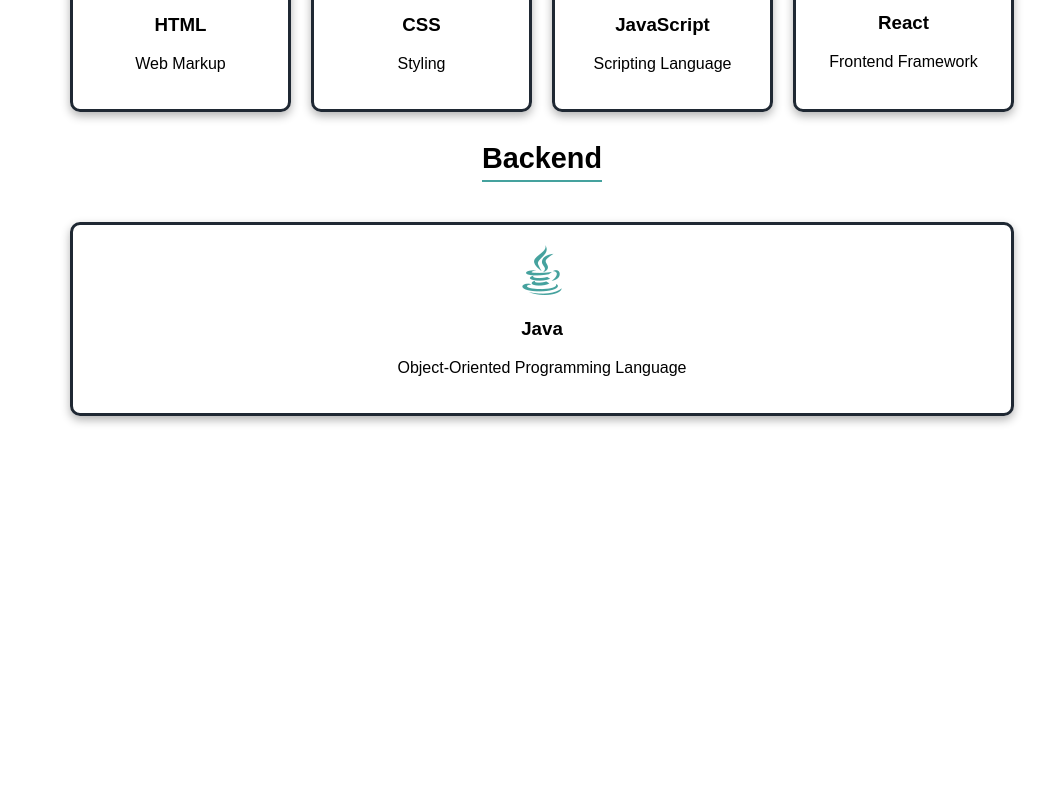
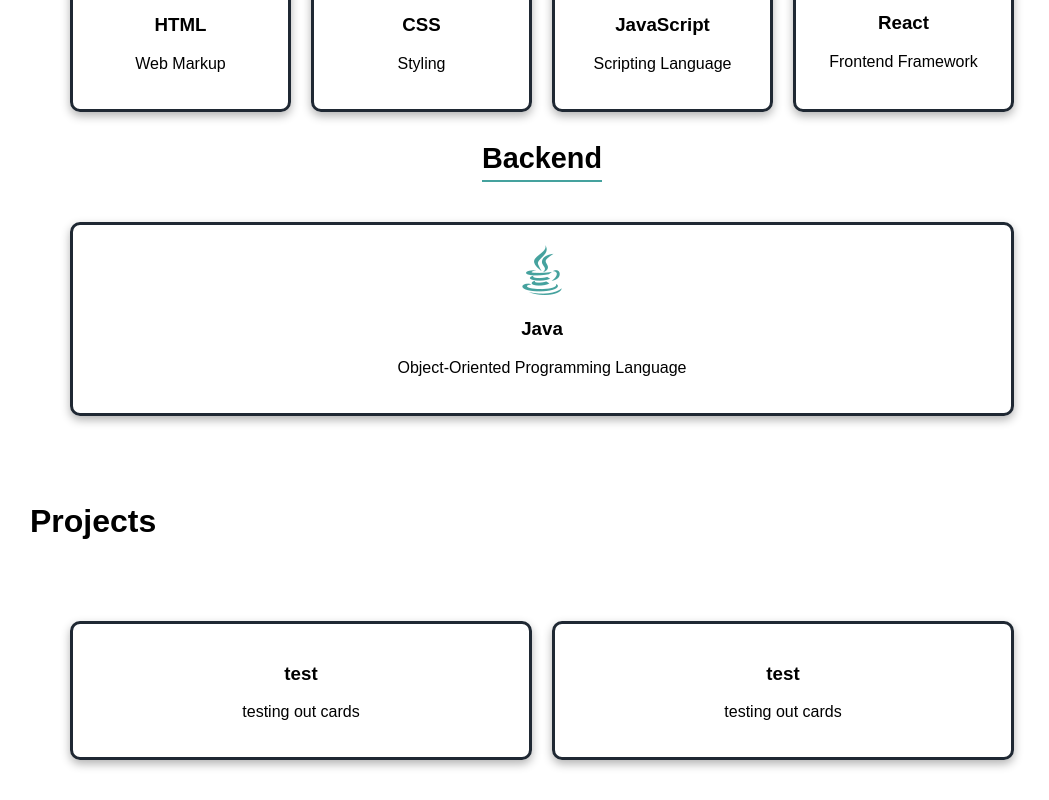
Before and after one commit to bwbowen15/Portfolio-Site, a React (Vite) app: page / in a window 1280 px wide. Shown: the part 1441-2241 px from the top of the page, without its empty margins (98-1147 px from the left). Before the commit the page ends 1897 px from the top, so only its background shows below. Built offline with nearby package versions, Linux system fonts and the light colour scheme.

Commit message:
added cards for project components. will continue to implement

```diff
--- a/src/App.jsx
+++ b/src/App.jsx
@@ -7,6 +7,7 @@ import Picture from './Components/Picture/Picture'
 import Intro from './Components/Intro/Intro'
 import About from './Components/About/About'
 import Skills from './Components/Skills/Skills'
+import Projects from './Components/Projects/Projects'
 
 function App() {
 
@@ -17,6 +18,7 @@ function App() {
     <Intro></Intro>
     <About></About>
     <Skills></Skills>
+    <Projects></Projects>
     </>
   )
 }
--- /dev/null
+++ b/src/Components/Projects/ProjectCard.jsx
@@ -0,0 +1,26 @@
+import './projects.css';
+import Techs from './Techs';
+
+function ProjectCard(props){
+
+    return(
+        <div>
+            <a src={props.link}>
+
+                <h3>{props.name}</h3>
+                <p>{props.description}</p>
+
+                <div className='techs'>
+
+
+
+                </div>
+
+            </a>
+
+
+        </div>
+    )
+}
+
+export default ProjectCard;
--- /dev/null
+++ b/src/Components/Projects/Projects.css
@@ -0,0 +1,45 @@
+.projectsGrid{
+    gap: 20px;
+    display: grid;
+    grid-template-columns: repeat(auto-fit, minmax(150px, 1fr));
+    margin-top: 20px
+}
+.projectsContainer{
+    margin: auto;
+    max-width: 1000px;
+    padding: 40px;
+    text-align: center;
+
+}
+div{
+    display: block;
+}
+
+
+.projects{
+    margin-left: 10%;
+    margin-right: 10%;
+
+
+}
+.projectsBody{
+    padding-top: 2%
+    /* background-color: #1f2833;
+    color: white; */
+}
+.projectCard{
+    border-radius: 10px;
+    box-shadow: 0 4px 10px #0000004d;
+    padding: 20px;
+    text-align: center;
+    border: solid #1f2833;
+}
+
+.projectCard:hover{
+    transform: scale(1.1);
+}
+
+div{
+    display: block;
+    unicode-bidi: isolate;
+}
--- /dev/null
+++ b/src/Components/Projects/Projects.jsx
@@ -0,0 +1,33 @@
+import './projects.css';
+import ProjectCard from './ProjectCard'
+
+function Projects(){
+
+    return(
+        <div className='projectsBody'>
+
+            <div className='projects' id="projects">
+                <h1>Projects</h1>
+
+
+                <div className='projectsContainer'>
+                    <div className='projectsGrid'>
+                        <div className='projectCard'>
+                            <ProjectCard link={'google.com'} name={'test'} description={"testing out cards"}></ProjectCard>
+                        </div>
+                        <div className='projectCard'>
+                            <ProjectCard link={'google.com'} name={'test'} description={"testing out cards"}></ProjectCard>
+                        </div>
+                    </div>
+
+                </div>
+            </div>
+
+
+
+        </div>
+
+    )
+}
+
+export default Projects
--- /dev/null
+++ b/src/Components/Projects/Techs.jsx
@@ -0,0 +1,11 @@
+import './projects.css'
+
+function Techs(props){
+    return(
+        <div>
+            <img src={props.techImage}></img>
+        </div>
+    )
+}
+
+export default Techs;
```
